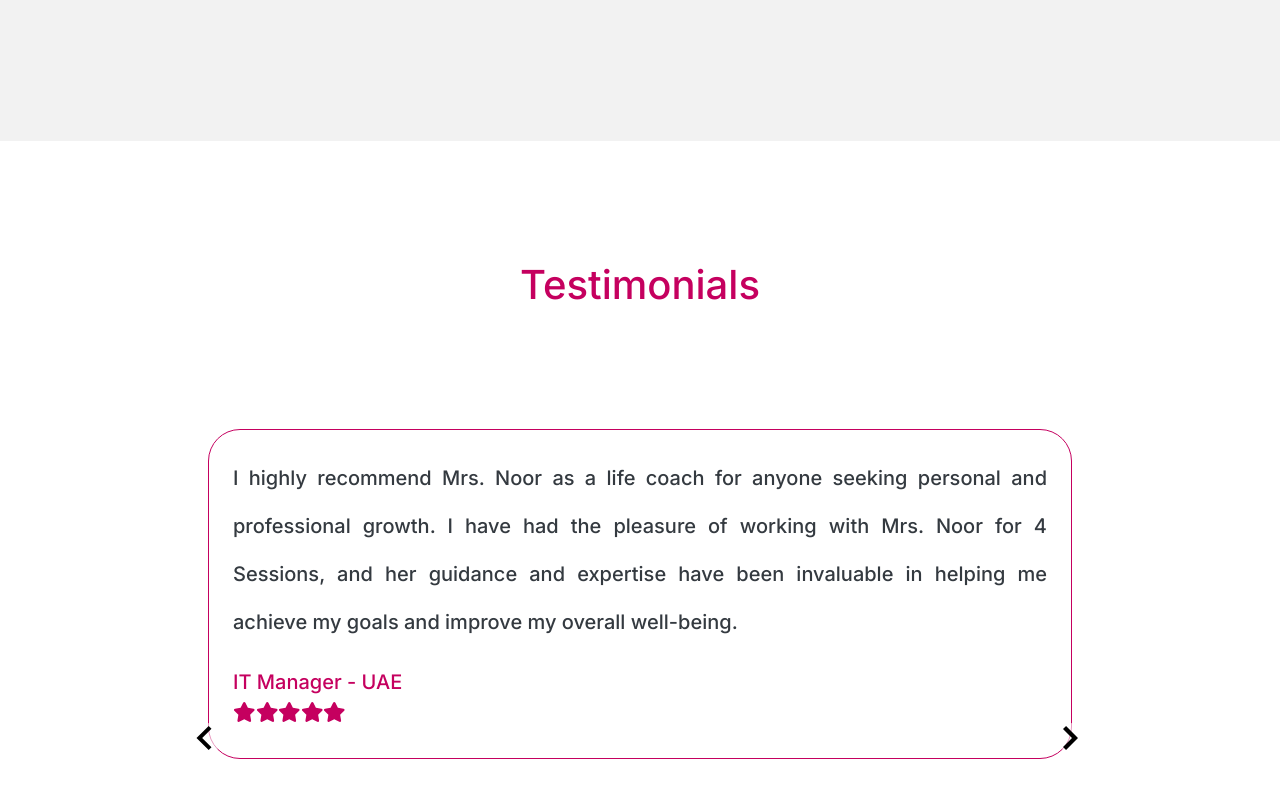
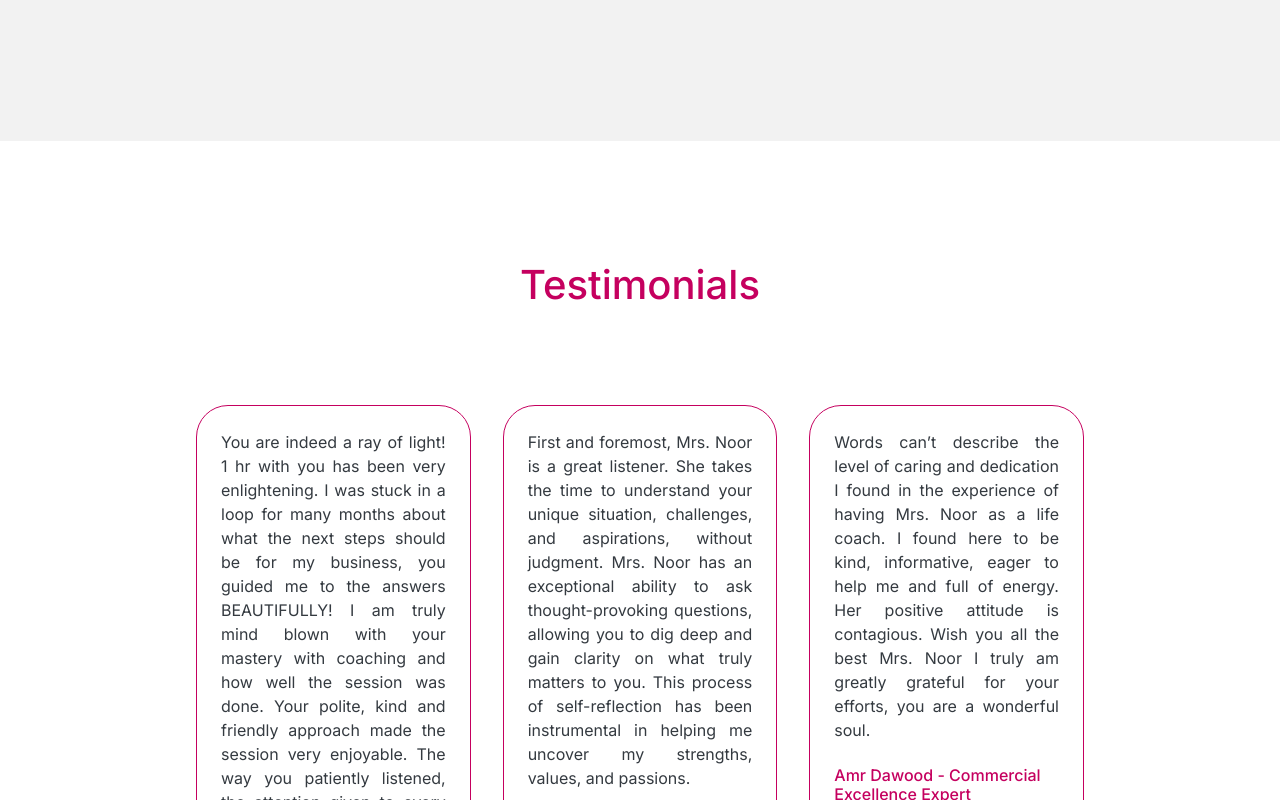
Before and after one commit to makkahwi/russaifa-club, a Next.js app: page / in a window 1280 px wide. Shown: the part 11200-12000 px from the top of the page. Built offline with nearby package versions, Linux system fonts and the light colour scheme.

Commit message:
Replace Testimonial Slider With Scrollable Grid

```diff
--- a/src/app/style.css
+++ b/src/app/style.css
@@ -17,6 +17,27 @@ body {
   text-align: justify;
 }
 
+.scrollable-testimonials {
+  max-height: 100vh;
+  overflow-y: scroll;
+}
+
+::-webkit-scrollbar {
+  width: 7px;
+}
+
+::-webkit-scrollbar-track {
+  background: #e5e5e5;
+}
+
+::-webkit-scrollbar-thumb {
+  background: #c5005f;
+}
+
+::-webkit-scrollbar-thumb:hover {
+  background: #660031;
+}
+
 @media screen and (max-width: 768px) {
   .text-justify {
     text-align: start;
--- a/src/sections/Tail/Testimonials.tsx
+++ b/src/sections/Tail/Testimonials.tsx
@@ -1,13 +1,17 @@
 "use client";
 
 import PageSection from "@/components/PageSection";
-import Slider from "@/components/Slider";
 import { faStar } from "@fortawesome/free-solid-svg-icons";
 import { FontAwesomeIcon } from "@fortawesome/react-fontawesome";
-import { Col } from "react-bootstrap";
+import { Col, Row } from "react-bootstrap";
 
 const TestimonialsSection = () => {
   const testimonials = [
+    {
+      author: "Deepthi Upen – UK Designer",
+      content:
+        "You are indeed a ray of light! 1 hr with you has been very enlightening. I was stuck in a loop for many months about what the next steps should be for my business, you guided me to the answers BEAUTIFULLY! I am truly mind blown with your mastery with coaching and how well the session was done. Your polite, kind and friendly approach made the session very enjoyable. The way you patiently listened, the attention given to every word I spoke, makes me feel heard and valued. I truly truly enjoyed time with you. You pulled me out of the quick-sand I was stuck in for many many months. You are very skillful and knowledgeable. May all your lives wishes come to fruition. Hope many others get empowering sessions from you and may Noor's light shine through.",
+    },
     {
       author: "R.M. - HR Business Leader - KSA",
       content:
@@ -53,9 +57,19 @@ const TestimonialsSection = () => {
       content: "A Mind opening journey",
     },
     {
+      author: "Julie Buckingham – JulieB Coaching",
+      content:
+        "I have been working with Noor as my coach because I wanted to be clear on my goals and feel more confident about developing myself as a leader and business owner. She listened to me very deeply and I felt that her energy and enthusiasm really boosted my thinking and I was able to push myself more to achieve my goals because I knew that she would be speaking to me again and I wanted to be able to celebrate some wins with her. Noor asked me some very interesting questions and this helped me to be more reflective which was so useful. I would highly recommend working with her, she is so approachable and professional too.",
+    },
+    {
       author: "Amr Dawood - Commercial Excellence Expert",
       content:
         "Words can’t describe the level of caring and dedication I found in the experience of having Mrs. Noor as a life coach. I found here to be kind, informative, eager to help me and full of energy. Her positive attitude is contagious. Wish you all the best Mrs. Noor I truly am greatly grateful for your efforts, you are a wonderful soul.",
+    },
+    {
+      author: "Hussein Al Dardasawi - Photographer",
+      content:
+        "The session was full of attention, oh, full of attention, thanks to the skill of the trainer 'Noor' in guiding one to a safe space where they could speak from the heart and be assured that the person in front of them would stand by them with all the strength that God has given them! Through this reassurance, I was able to express all my concerns and issues related to my nascent project. This helped me to think out loud a bit more and to listen to myself. With the help of the trainer Noor, I put my foot back on the road again, but this time, with even greater strength!",
     },
     {
       author: "Baraa - Growth flow",
@@ -63,40 +77,66 @@ const TestimonialsSection = () => {
         "I am deeply grateful for the invaluable guidance and unwavering support you have provided during our sessions. Your help has made a profound impact on my life.",
     },
     {
-      author: "Hussein Al Dardasawi - Photographer",
-      content:
-        "The session was full of attention, oh, full of attention, thanks to the skill of the trainer 'Noor' in guiding one to a safe space where they could speak from the heart and be assured that the person in front of them would stand by them with all the strength that God has given them! Through this reassurance, I was able to express all my concerns and issues related to my nascent project. This helped me to think out loud a bit more and to listen to myself. With the help of the trainer Noor, I put my foot back on the road again, but this time, with even greater strength!",
-    },
-    {
       author: "Nidal Khoury - Co-founder of 12 Clients",
       content:
         "The coaching sessions with Nour were very organized, strategic and beneficial for our company. We are thankful for every minute Nour spent with us. From the second session, we started seeing focused actions and directly after that we started sensing measurable results on our focus and a few sessions after, the strategic direction of the business at large started to become clearer. The sessions, tools and methodologies used were up to date and helped us scale our business and put it on the right track for growth.",
     },
     {
-      author: "Suhaib A. – Entrepreneur",
+      author: "Suhaib Ahmad – Entrepreneur",
       content:
         "Since our first session, I noticed something different and asked to launch a long professional relation. And along our ongoing 6-month journey, I witnessed a next level of coaching and was helped to bypass many challenges and obstacles. I will always be grateful to Mrs. Noor and will always be first coach to recommend.",
     },
-    {
-      author: "Julie Buckingham – JulieB Coaching",
-      content:
-        "I have been working with Noor as my coach because I wanted to be clear on my goals and feel more confident about developing myself as a leader and business owner. She listened to me very deeply and I felt that her energy and enthusiasm really boosted my thinking and I was able to push myself more to achieve my goals because I knew that she would be speaking to me again and I wanted to be able to celebrate some wins with her. Noor asked me some very interesting questions and this helped me to be more reflective which was so useful. I would highly recommend working with her, she is so approachable and professional too.",
-    },
-    {
-      author: "Deepthi Upen – UK Designer",
-      content:
-        "You are indeed a ray of light! 1 hr with you has been very enlightening. I was stuck in a loop for many months about what the next steps should be for my business, you guided me to the answers BEAUTIFULLY! I am truly mind blown with your mastery with coaching and how well the session was done. Your polite, kind and friendly approach made the session very enjoyable. The way you patiently listened, the attention given to every word I spoke, makes me feel heard and valued. I truly truly enjoyed time with you. You pulled me out of the quick-sand I was stuck in for many many months. You are very skillful and knowledgeable. May all your lives wishes come to fruition. Hope many others get empowering sessions from you and may Noor's light shine through.",
-    },
   ];
+
+  const TestimonialComp = ({ content = "", author = "" }) => (
+    <div className="p-4 border border-danger rounded-5 mx-1 mb-4">
+      <p className="text-justify text-dark">{content}</p>
+
+      <h6 className="text-danger mt-4">{author}</h6>
+      {Array.from(Array(5).keys()).map((y) => (
+        <FontAwesomeIcon icon={faStar} className="text-danger h6" key={y} />
+      ))}
+    </div>
+  );
 
   return (
     <PageSection title="Testimonials" id="testimonials">
-      <Col md={12} className="text-justify my-4">
-        <Slider
+      <Col xs={12} className="mb-5 scrollable-testimonials">
+        <Row>
+          <Col lg={4}>
+            {testimonials
+              .slice(0, testimonials.length / 3)
+              ?.map(({ content, author }, i) => (
+                <TestimonialComp content={content} author={author} key={i} />
+              ))}
+          </Col>
+
+          <Col lg={4}>
+            {testimonials
+              .slice(testimonials.length / 3, (testimonials.length / 3) * 2)
+              ?.map(({ content, author }, i) => (
+                <TestimonialComp content={content} author={author} key={i} />
+              ))}
+          </Col>
+
+          <Col lg={4}>
+            {testimonials
+              .slice((testimonials.length / 3) * 2, testimonials.length)
+              ?.map(({ content, author }, i) => (
+                <TestimonialComp content={content} author={author} key={i} />
+              ))}
+          </Col>
+        </Row>
+      </Col>
+
+      {/* <Slider
           navigation
           indicators
           slides={testimonials?.map(({ content, author }, i) => (
-            <div className="p-4 border border-danger rounded-5 mx-3" key={i}>
+            <div
+              className="p-4 border border-danger rounded-5 mx-3 h-100"
+              key={i}
+            >
               <h5 className="text-block text-dark">{content}</h5>
 
               <h5 className="text-justify text-danger mt-4">{author}</h5>
@@ -109,8 +149,7 @@ const TestimonialsSection = () => {
               ))}
             </div>
           ))}
-        />
-      </Col>
+        /> */}
     </PageSection>
   );
 };
```
